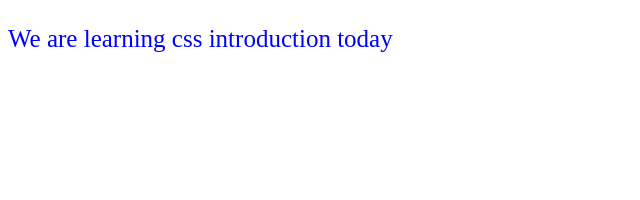
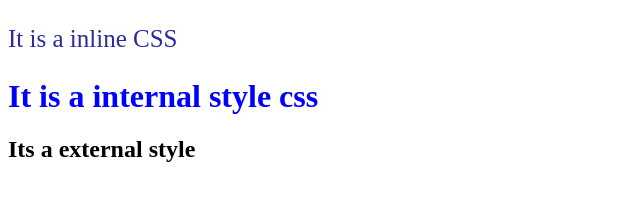
Before and after one commit to aravindloga/CSS, a plain HTML site: page DAY03/INTRODUCTION/INDEX.HTML in a window 1280 px wide. Shown: the whole page, without its empty margins (0-640 px from the left). Drawn offline with Linux system fonts and the light colour scheme.

Commit message:
JustForFun

```diff
--- a/DAY03/INTRODUCTION/INDEX.HTML
+++ b/DAY03/INTRODUCTION/INDEX.HTML
@@ -4,9 +4,15 @@
     <meta charset="UTF-8">
     <meta name="viewport" content="width=device-width, initial-scale=1.0">
     <title>Document</title>
+    <style>
+        h1{
+            color: blue;
+        }
+    </style>
 </head>
 <body>
-    <p style="color: blue; font-size: 25px;">We are learning css introduction today</p>
-
+    <p style="color: rgb(44, 44, 152); font-size: 25px;">It is a inline CSS</p>
+    <h1>It is a internal style css</h1>
+    <h2>Its a external style</h2>
 </body>
 </html>
```
